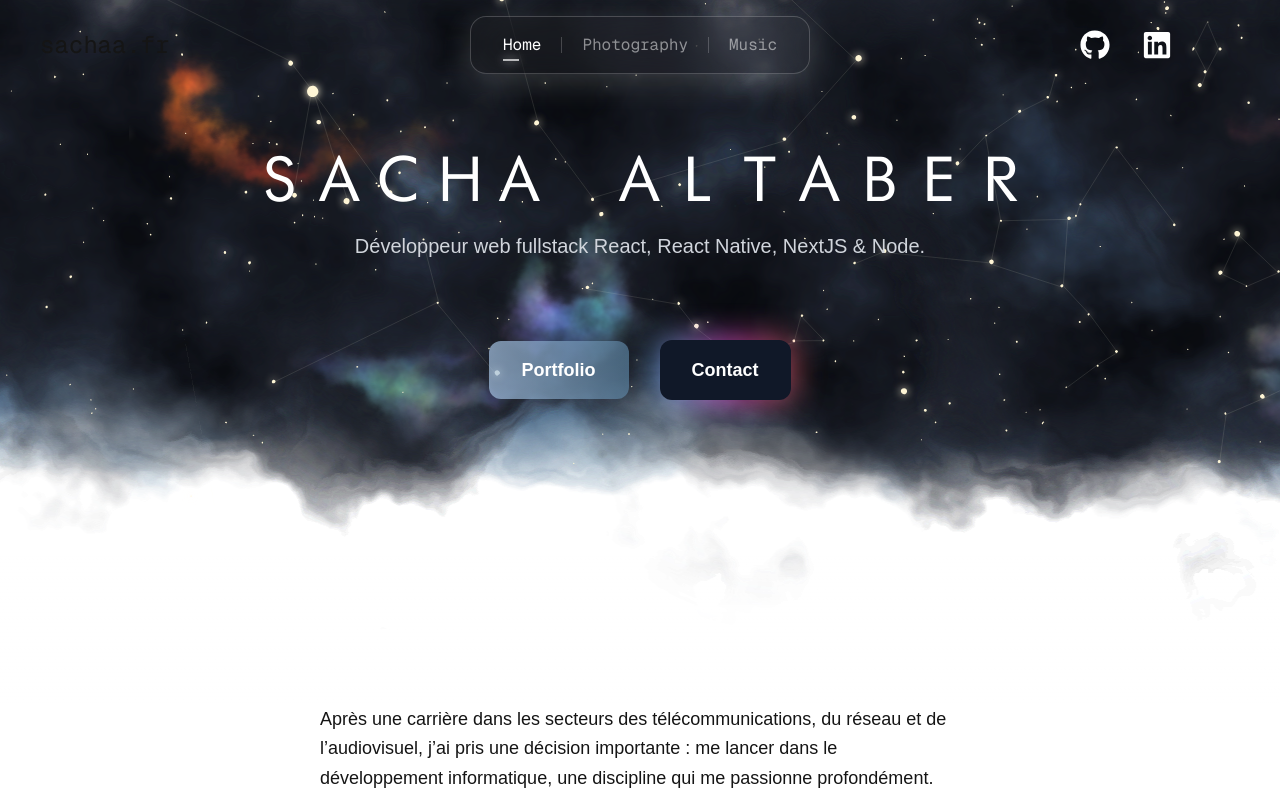
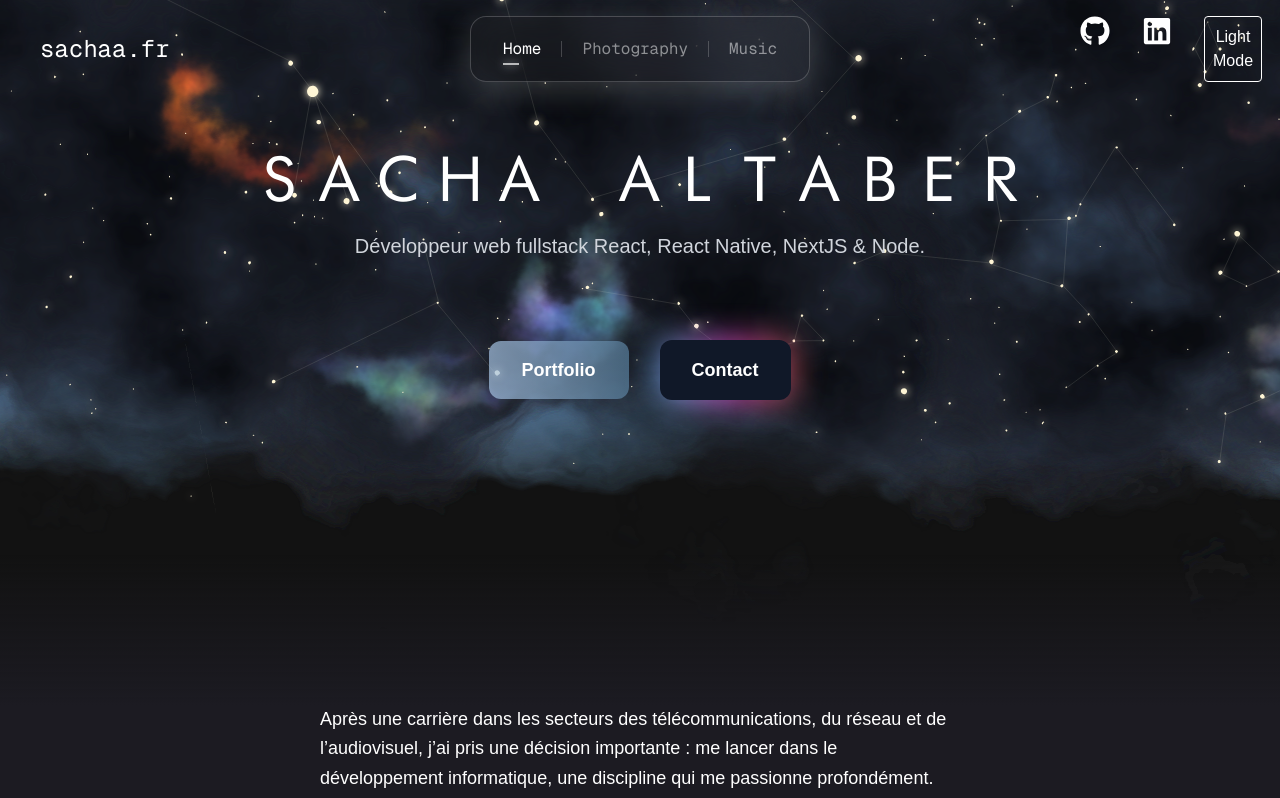
Before and after one commit to Blackers33/portfolio, a Next.js app: page / in a window 1280 px wide. Shown: the top 798 px of the page. Built offline with nearby package versions, Linux system fonts and the light colour scheme.

Commit message:
wip theming

```diff
--- a/src/app/globals.css
+++ b/src/app/globals.css
@@ -1,10 +1,9 @@
 @import "tailwindcss";
 
-@custom-variant dark (&:where([data-theme=dark], [data-theme=dark] *));
 
 :root {
 	--background: #ffffff;
-	--foreground: #151515;
+	--foreground: #1c1b22;
 	--primary: #5a819fff;
 	--secondary: #a6c3e3ff;
 }
@@ -83,15 +82,16 @@ html {
 	--font-title: "Futurist", "sans-serif";
 }
 
-@media (prefers-color-scheme: dark) {
-	:root {
-		--background: #0a0a0a;
-		--foreground: #ededed;
-	}
+[data-theme="dark"] {
+
+	--background: var(--foreground);
+
+
 }
 
+
 body {
-	background: var(--background);
-	color: var(--foreground);
+	/* background: var(--background);*/
+	color: var(--text-color);
 	font-family: Arial, Helvetica, sans-serif;
 }
--- a/src/app/layout.tsx
+++ b/src/app/layout.tsx
@@ -4,6 +4,7 @@ import { Geist, Geist_Mono } from "next/font/google";
 import "./globals.css";
 import Navbar from "@/components/Navbar";
 import Hero from "@/components/Hero";
+import { ThemeProvider } from "next-themes";
 
 const geistSans = Geist({
 	variable: "--font-geist-sans",
@@ -30,9 +31,11 @@ export default function RootLayout({
 			<body
 				className={`${geistSans.variable} ${geistMono.variable} antialiased`}
 			>
-				<Navbar />
-				<Hero />
-				{children}
+				<ThemeProvider defaultTheme='dark'>
+					<Navbar />
+					<Hero />
+					{children}
+				</ThemeProvider>
 			</body>
 		</html>
 	);
--- a/src/components/Navbar.tsx
+++ b/src/components/Navbar.tsx
@@ -3,6 +3,7 @@ import { Url } from "next/dist/shared/lib/router/router";
 import Link from "next/link";
 import React, { useState } from "react";
 import { FaGithub, FaLinkedin } from "react-icons/fa";
+import ThemeToggle from "./ThemeToggle";
 
 
 
@@ -69,6 +70,7 @@ export default function Navbar() {
 					>
 						<FaLinkedin className='text-white text-3xl hover:text-blue-600' />
 					</Link>
+						<ThemeToggle />
 				</div>
 			</div>
 		</div>
--- /dev/null
+++ b/src/components/ThemeToggle.tsx
@@ -0,0 +1,23 @@
+"use client";
+
+import { useTheme } from "next-themes";
+import { useEffect, useState } from "react";
+
+export default function ThemeToggle() {
+	const { theme, setTheme } = useTheme();
+	const [mounted, setMounted] = useState(false);
+
+	// Ensure the component is mounted before rendering
+	useEffect(() => setMounted(true), []);
+
+	if (!mounted) return null;
+
+	return (
+		<button
+			onClick={() => setTheme(theme === "light" ? "dark" : "light")}
+			className='p-2 border rounded'
+		>
+			{theme === "light" ? "Dark Mode" : "Light Mode"}
+		</button>
+	);
+}
```
